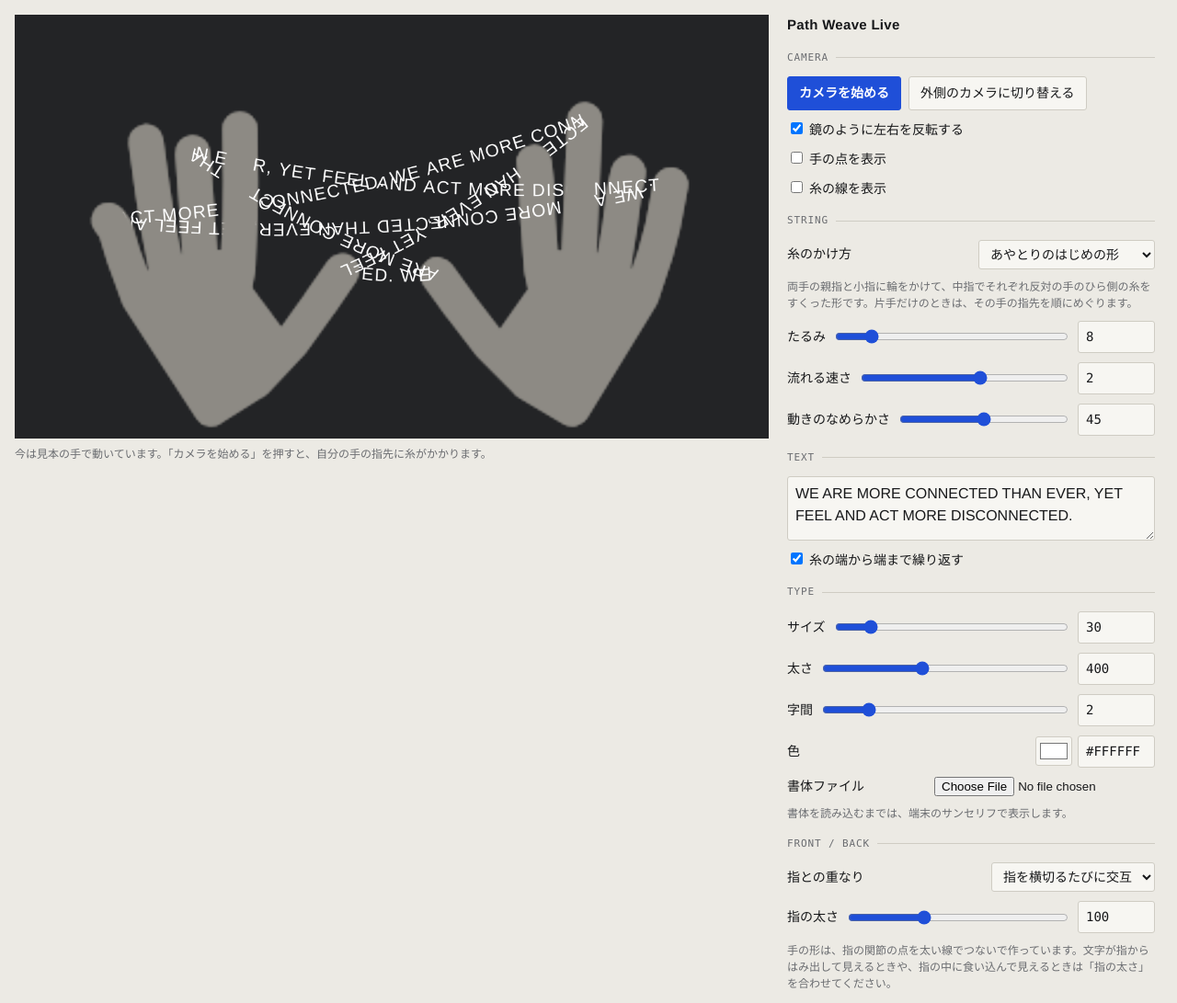
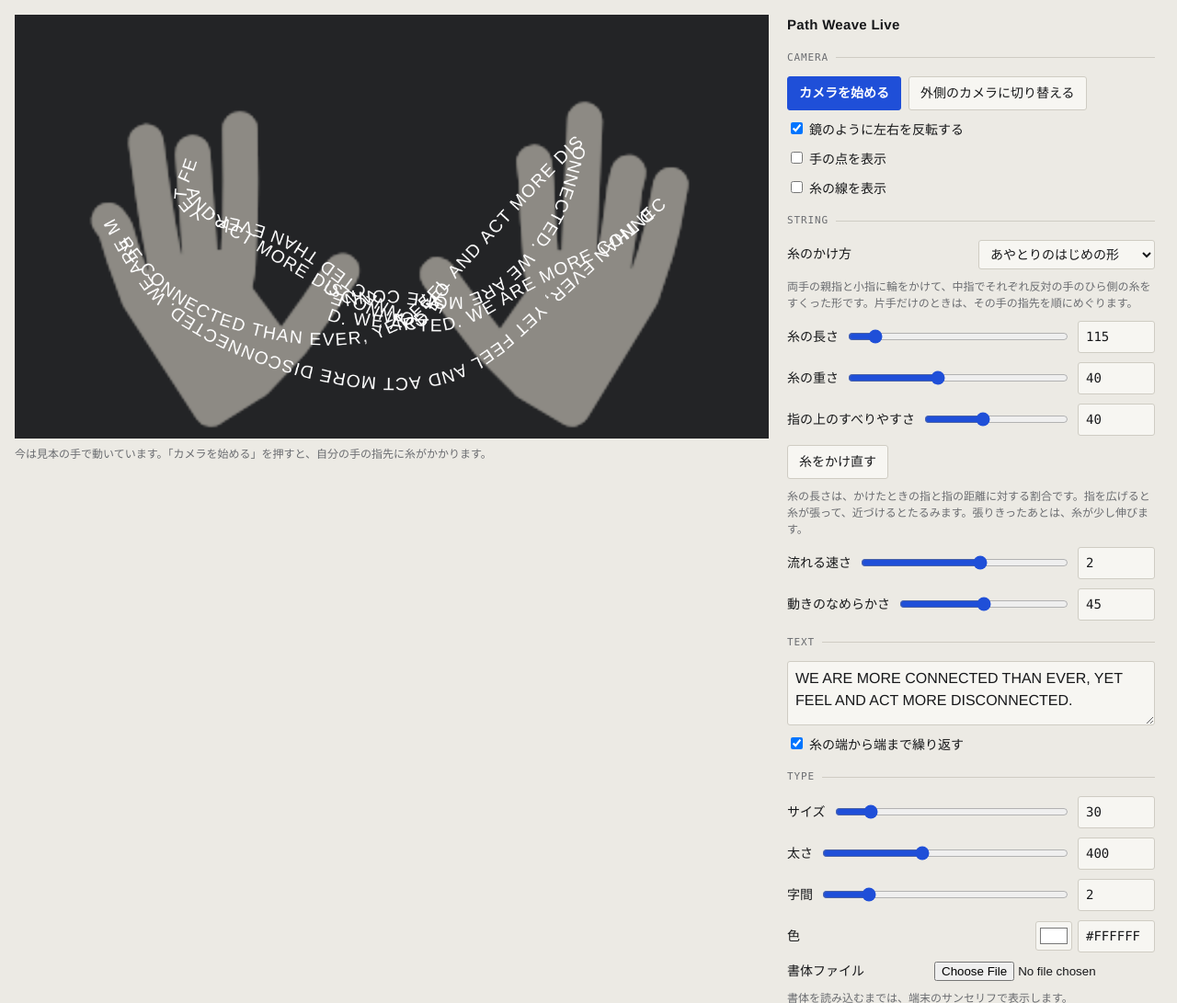
Before and after one commit to noi-droid/path-weave-live, a plain HTML site: page index.html in a window 1280 px wide. Shown: the top 1091 px of the page at 92% size. Drawn offline with Linux system fonts and the light colour scheme; animation ran at ten frames a second.

Commit message:
String with fixed length, gravity and sliding; layering that wraps around hooked fingers
Co-Authored-By: Claude Opus 5.5 <noreply@anthropic.com>
Claude-Session: https://claude.ai/code/session_01E5VEu4SwrfYKDs72empiSS

```diff
--- a/index.html
+++ b/index.html
@@ -78,7 +78,11 @@ button:focus-visible,a.btn:focus-visible,textarea:focus-visible,input:focus-visi
         <option value="pinch">人差し指から人差し指へ</option>
       </select></label>
       <p class="note" id="shapenote"></p>
-      <label class="row"><span>たるみ</span><input type="range" id="sagR" min="0" max="60" value="8"><input type="number" id="sag" min="0" max="100" value="8"></label>
+      <label class="row"><span>糸の長さ</span><input type="range" id="lenR" min="100" max="250" value="115"><input type="number" id="len" min="100" max="400" value="115"></label>
+      <label class="row"><span>糸の重さ</span><input type="range" id="grvR" min="0" max="100" value="40"><input type="number" id="grv" min="0" max="200" value="40"></label>
+      <label class="row"><span>指の上のすべりやすさ</span><input type="range" id="slpR" min="0" max="100" value="40"><input type="number" id="slp" min="0" max="100" value="40"></label>
+      <div class="btns"><button id="rehook">糸をかけ直す</button></div>
+      <p class="note">糸の長さは、かけたときの指と指の距離に対する割合です。指を広げると糸が張って、近づけるとたるみます。張りきったあとは、糸が少し伸びます。</p>
       <label class="row"><span>流れる速さ</span><input type="range" id="spdR" min="-12" max="12" value="2" step="0.5"><input type="number" id="spd" min="-40" max="40" value="2" step="0.5"></label>
       <label class="row"><span>動きのなめらかさ</span><input type="range" id="smR" min="0" max="90" value="45"><input type="number" id="sm" min="0" max="95" value="45"></label>
     </fieldset>
@@ -98,7 +102,7 @@ button:focus-visible,a.btn:focus-visible,textarea:focus-visible,input:focus-visi
     </fieldset>
 
     <fieldset><legend>Front / Back</legend>
-      <label class="row"><span>指との重なり</span><select id="mode"><option value="alt">指を横切るたびに交互</option><option value="back">いつも指の後ろ</option><option value="front">いつも指の手前</option></select></label>
+      <label class="row"><span>指との重なり</span><select id="mode"><option value="wrap">指に巻きつく</option><option value="alt">指を横切るたびに交互</option><option value="back">いつも指の後ろ</option><option value="front">いつも指の手前</option></select></label>
       <label class="row"><span>指の太さ</span><input type="range" id="thkR" min="40" max="220" value="100"><input type="number" id="thk" min="20" max="400" value="100"></label>
       <p class="note">手の形は、指の関節の点を太い線でつないで作っています。文字が指からはみ出して見えるときや、指の中に食い込んで見えるときは「指の太さ」を合わせてください。</p>
     </fieldset>
@@ -119,7 +123,7 @@ const HANDS_BASE = `https://cdn.jsdelivr.net/npm/@mediapipe/hands@${HANDS_VER}/`
 
 // ---------- controls: range + number pairs ----------
 const val = {};
-for (const k of ['sag','spd','sm','size','wgt','trk','thk']) {
+for (const k of ['len','grv','slp','spd','sm','size','wgt','trk','thk']) {
   const r = $(k + 'R'), n = $(k);
   const set = v => { val[k] = +v; };
   r.addEventListener('input', () => { n.value = r.value; set(r.value); });
@@ -136,7 +140,8 @@ const SHAPE_NOTES = {
   pinch: '左右の人差し指のあいだに1本の糸を張ります。片手だけのときは、親指と人差し指のあいだに張ります。'
 };
 const updShapeNote = () => $('shapenote').textContent = SHAPE_NOTES[$('shape').value];
-$('shape').addEventListener('change', updShapeNote); updShapeNote();
+$('shape').addEventListener('change', () => { updShapeNote(); resetRope(); }); updShapeNote();
+$('rehook').addEventListener('click', resetRope);
 
 // ---------- font ----------
 let family = '"Helvetica Neue",Helvetica,Arial,"Hiragino Sans",sans-serif';
@@ -177,38 +182,86 @@ function demoHands(t) {
 }
 
 // ---------- string path ----------
-function anchorsFor(hands) {
+// which fingers the string is hooked on: [hand, fingertip landmark]
+function hooksFor(n) {
   const shape = $('shape').value;
-  if (hands.length >= 2) {
-    const [A, B] = hands;
-    if (shape === 'cradle') return { pts: [A[4], B[4], A[12], B[20], A[20], B[12]], closed: true };
-    if (shape === 'tips') return { pts: [...TIPS.map(i => A[i]), ...TIPS.slice().reverse().map(i => B[i])], closed: true };
-    return { pts: [A[8], B[8]], closed: false };
+  if (n >= 2) {
+    if (shape === 'cradle') return { refs: [[0,4],[1,4],[0,12],[1,20],[0,20],[1,12]], closed: true };
+    if (shape === 'tips') return { refs: [...TIPS.map(i => [0,i]), ...TIPS.slice().reverse().map(i => [1,i])], closed: true };
+    return { refs: [[0,8],[1,8]], closed: false };
   }
-  if (hands.length === 1) {
-    const A = hands[0];
-    if (shape === 'pinch') return { pts: [A[4], A[8]], closed: false };
-    return { pts: TIPS.map(i => A[i]), closed: true };
+  if (n === 1) {
+    if (shape === 'pinch') return { refs: [[0,4],[0,8]], closed: false };
+    return { refs: TIPS.map(i => [0,i]), closed: true };
   }
   return null;
 }
+// the string sits on the finger a little below the tip, not on the tip itself
+const pegPoint = (h, i) => ({ x: h[i].x + (h[i-1].x - h[i].x) * 0.35, y: h[i].y + (h[i-1].y - h[i].y) * 0.35 });
 
-function buildPath(an) {
-  const a = an.pts, n = a.length, segs = an.closed ? n : n - 1, sag = val.sag / 100, pts = [];
-  for (let i = 0; i < segs; i++) {
-    const p = a[i], q = a[(i + 1) % n];
-    const len = Math.hypot(q.x - p.x, q.y - p.y);
-    const cx = (p.x + q.x) / 2, cy = (p.y + q.y) / 2 + sag * len;   // the string droops downward
-    const k = Math.max(2, Math.ceil(len / 3));
-    for (let j = 0; j < k; j++) {
-      const t = j / k, u = 1 - t;
-      pts.push({ x: u*u*p.x + 2*u*t*cx + t*t*q.x, y: u*u*p.y + 2*u*t*cy + t*t*q.y });
+// ---------- the string: fixed length, hooked on fingers, falls with gravity ----------
+const NP = 26;                                  // free points per stretch between two fingers
+let rope = null;
+function resetRope() { rope = null; }
+function stepRope(hands) {
+  const hk = hooksFor(hands.length);
+  if (!hk) { rope = null; return null; }
+  const key = $('shape').value + '|' + hands.length;
+  const pegs = hk.refs.map(([h, i]) => pegPoint(hands[h], i));
+  const P = pegs.length, S = hk.closed ? P : P - 1;
+  const chord = k => { const a = pegs[k], b = pegs[(k + 1) % P]; return Math.hypot(b.x - a.x, b.y - a.y); };
+  if (!rope || rope.key !== key) {
+    const base = Array.from({ length: S }, (_, k) => chord(k)), sum = base.reduce((a, b) => a + b, 0) || 1;
+    rope = { key, base: sum, segs: base.map((c, k) => {
+      const a = pegs[k], b = pegs[(k + 1) % P], pts = [];
+      for (let j = 1; j <= NP; j++) { const t = j / (NP + 1); const x = a.x + (b.x - a.x) * t, y = a.y + (b.y - a.y) * t; pts.push({ x, y, ox: x, oy: y }); }
+      return { l: c * val.len / 100, pts };
+    }) };
+  }
+  const segs = rope.segs, chords = segs.map((_, k) => chord(k));
+  const L0 = rope.base * val.len / 100, csum = chords.reduce((a, b) => a + b, 0);
+  // total length: the set length, stretched only while the fingers pull it past that
+  let tot = segs.reduce((a, s) => a + s.l, 0);
+  const want = Math.max(L0, csum * 1.01);
+  if (Math.abs(tot - want) > 0.5) { const f = want / tot; segs.forEach(s => s.l *= f); }
+  // sliding over each finger: length moves toward the tighter side
+  const slip = val.slp / 100 * 0.12;
+  const first = hk.closed ? 0 : 1, last = hk.closed ? P - 1 : P - 2;
+  for (let j = first; j <= last; j++) {
+    const a = segs[(j - 1 + S) % S], b = segs[j % S];
+    if (!a || !b || a === b) continue;
+    const ta = chords[(j - 1 + S) % S] / a.l, tb = chords[j % S] / b.l;
+    let d = slip * (tb - ta) * Math.min(a.l, b.l);
+    d = Math.max(-b.l * 0.2, Math.min(a.l * 0.2, d));
+    if (a.l - d > 4 && b.l + d > 4) { a.l -= d; b.l += d; }
+  }
+  // gravity + inertia
+  const g = val.grv / 100 * 0.9 * cv.height / 720;
+  for (const s of segs) for (const p of s.pts) {
+    const vx = (p.x - p.ox) * 0.97, vy = (p.y - p.oy) * 0.97;
+    p.ox = p.x; p.oy = p.y; p.x += vx; p.y += vy + g;
+  }
+  // a string can go slack but cannot stretch: only pull points together when too far apart
+  for (let it = 0; it < 24; it++) {
+    for (let k = 0; k < S; k++) {
+      const s = segs[k], a = pegs[k], b = pegs[(k + 1) % P], r = s.l / (NP + 1);
+      const node = j => j === 0 ? a : j === NP + 1 ? b : s.pts[j - 1];
+      for (let j = 0; j <= NP; j++) {
+        const p = node(j), q = node(j + 1), dx = q.x - p.x, dy = q.y - p.y, d = Math.hypot(dx, dy);
+        if (d <= r || d === 0) continue;
+        const e = (d - r) / d, pf = j > 0, qf = j < NP;
+        const wp = pf && qf ? 0.5 : pf ? 1 : 0, wq = pf && qf ? 0.5 : qf ? 1 : 0;
+        p.x += dx * e * wp; p.y += dy * e * wp; q.x -= dx * e * wq; q.y -= dy * e * wq;
+      }
     }
   }
-  pts.push(an.closed ? { ...a[0] } : { ...a[n - 1] });
+  // path through the fingers and the free points, remembering where each finger sits on it
+  const pts = [], pegIdx = [];
+  for (let k = 0; k < S; k++) { pegIdx.push(pts.length); pts.push({ x: pegs[k].x, y: pegs[k].y }); for (const p of segs[k].pts) pts.push({ x: p.x, y: p.y }); }
+  pegIdx.push(pts.length); pts.push(hk.closed ? { ...pegs[0] } : { ...pegs[P - 1] });
   const cum = [0];
   for (let i = 1; i < pts.length; i++) cum.push(cum[i-1] + Math.hypot(pts[i].x - pts[i-1].x, pts[i].y - pts[i-1].y));
-  return { pts, cum, L: cum[cum.length - 1] };
+  return { pts, cum, L: cum[cum.length - 1], pegIdx };
 }
 
 function idxAt(cum, s) { let lo = 0, hi = cum.length - 1; while (lo < hi) { const m = (lo + hi + 1) >> 1; if (cum[m] <= s) lo = m; else hi = m - 1; } return lo; }
@@ -272,7 +325,17 @@ function layoutGlyphs(path, run) {
     const ch = chars[ci], w = adv(ch), c = pos + w / 2;
     if (c >= 0 && c <= L && ch !== ' ') {
       const p = pointAt(path, c), r = run[p.i];
-      const back = r >= 0 && (mode === 'back' || (mode === 'alt' && r % 2 === 0));
+      let back = false;
+      if (r >= 0) {
+        if (mode === 'back') back = true;
+        else if (mode === 'alt') back = r % 2 === 0;
+        else if (mode === 'wrap') {
+          // over a hooked finger: the string comes in on the palm side and leaves round the back
+          let best = -1, bd = Infinity;
+          for (const pi of path.pegIdx) if (run[pi] === r && Math.abs(pi - p.i) < bd) { bd = Math.abs(pi - p.i); best = pi; }
+          back = best >= 0 && p.i >= best;
+        }
+      }
       out.push({ ch, x: p.x, y: p.y, a: p.a, w, back });
     }
     pos += w; ci++; used++;
@@ -318,13 +381,13 @@ async function startCam() {
   try { await ensureModel(); }
   catch (err) { hint.textContent = '手の検出の部品を読み込めませんでした。ネットにつながっているか確認してください。'; hint.classList.add('err'); }
   cv.width = video.videoWidth || 1280; cv.height = video.videoHeight || 720; widthCache.clear();
-  live = true; smooth = [];
+  live = true; smooth = []; resetRope();
   $('cam').textContent = 'カメラを止める';
   hint.textContent = '両手をカメラに向けて広げてください。指先に糸がかかります。';
 }
 function stopCam() {
   if (video.srcObject) video.srcObject.getTracks().forEach(t => t.stop());
-  video.srcObject = null; live = false; lastRes = []; smooth = [];
+  video.srcObject = null; live = false; lastRes = []; smooth = []; resetRope();
   cv.width = 1280; cv.height = 720; widthCache.clear();
   $('cam').textContent = 'カメラを始める';
   $('hint').textContent = '今は見本の手で動いています。「カメラを始める」を押すと、自分の手の指先に糸がかかります。';
@@ -396,9 +459,9 @@ function frame() {
   drawBackground();
   drawMask(hands);
   if (!live) drawHandsOver();                   // demo hands need a visible body
-  const an = anchorsFor(hands);
-  if (an) {
-    const path = buildPath(an), run = crossings(path), gs = layoutGlyphs(path, run);
+  const path = stepRope(hands);
+  if (path) {
+    const run = crossings(path), gs = layoutGlyphs(path, run);
     drawGlyphs(gs, true);
     drawHandsOver();
     drawGlyphs(gs, false);
```
